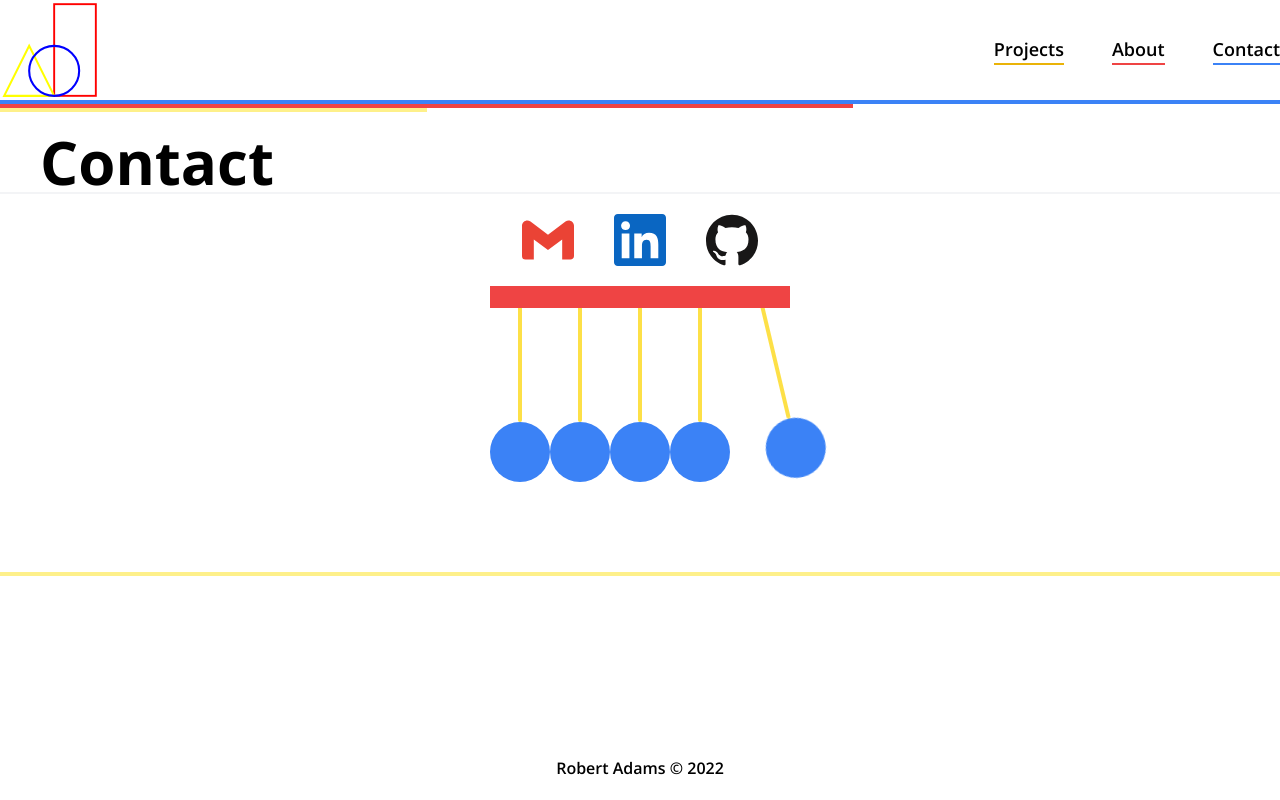
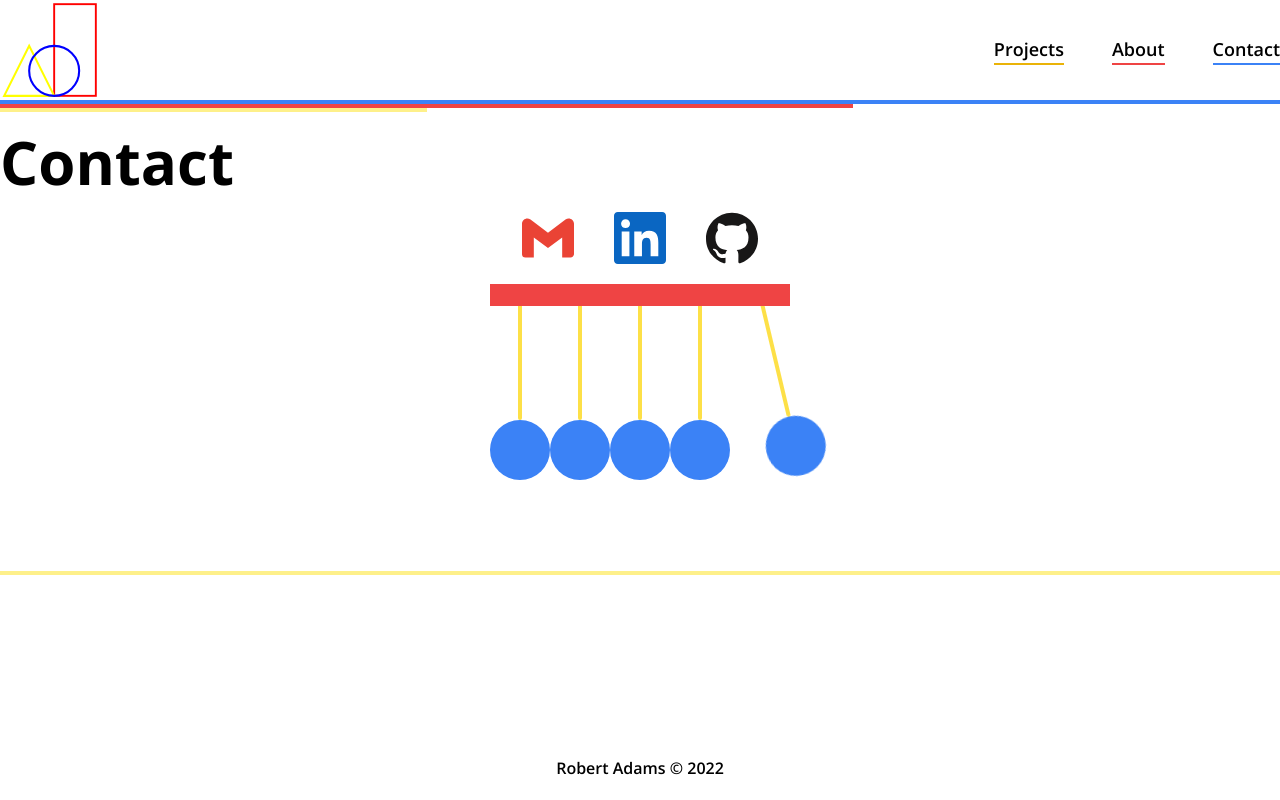
Before and after one commit to r0b4dams/portfolio, a Next.js app: page /Contact in a window 1280 px wide. Built offline with nearby package versions, Linux system fonts and the light colour scheme.

Commit message:
simplified heading styles

```diff
--- a/pages/Contact.tsx
+++ b/pages/Contact.tsx
@@ -1,14 +1,11 @@
 import Head from 'next/head';
 import type { NextPage } from 'next/types';
 import Icon from '../components/Icon';
-import NewtonsCradle from '../components/newtonsCradle';
+import NewtonsCradle from '../components/NewtonsCradle';
 import { getStyles } from '../utils';
 
 const headerStyles = getStyles({
-  width: 'w-[90%] md:w-full',
-  padding: 'pl-10 ',
-  margin: 'm-auto my-5',
-  border: 'border-b-2 border-gray-100',
+  margin: 'my-5',
   fontSize: 'text-3xl sm:text-4xl md:text-6xl',
   fontWeight: 'font-bold',
 });
```
